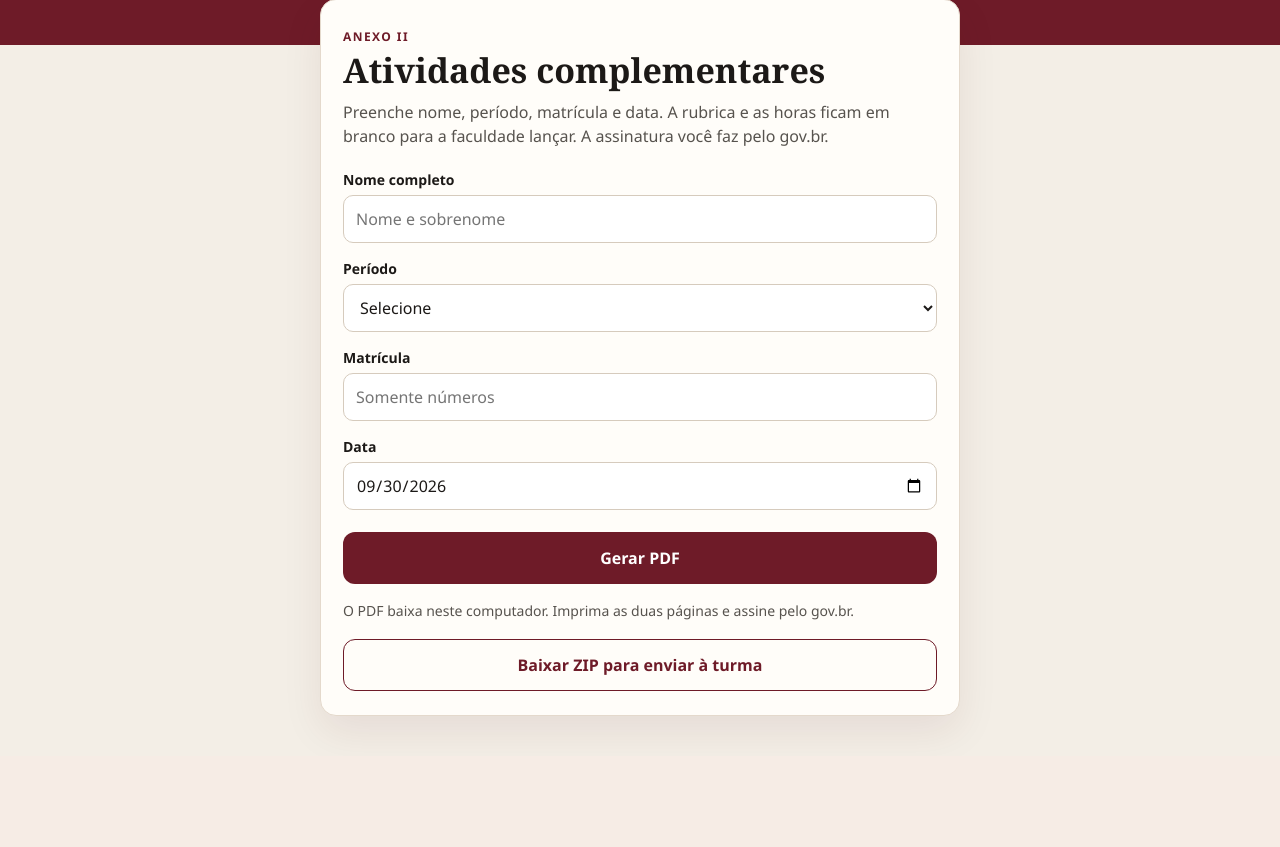
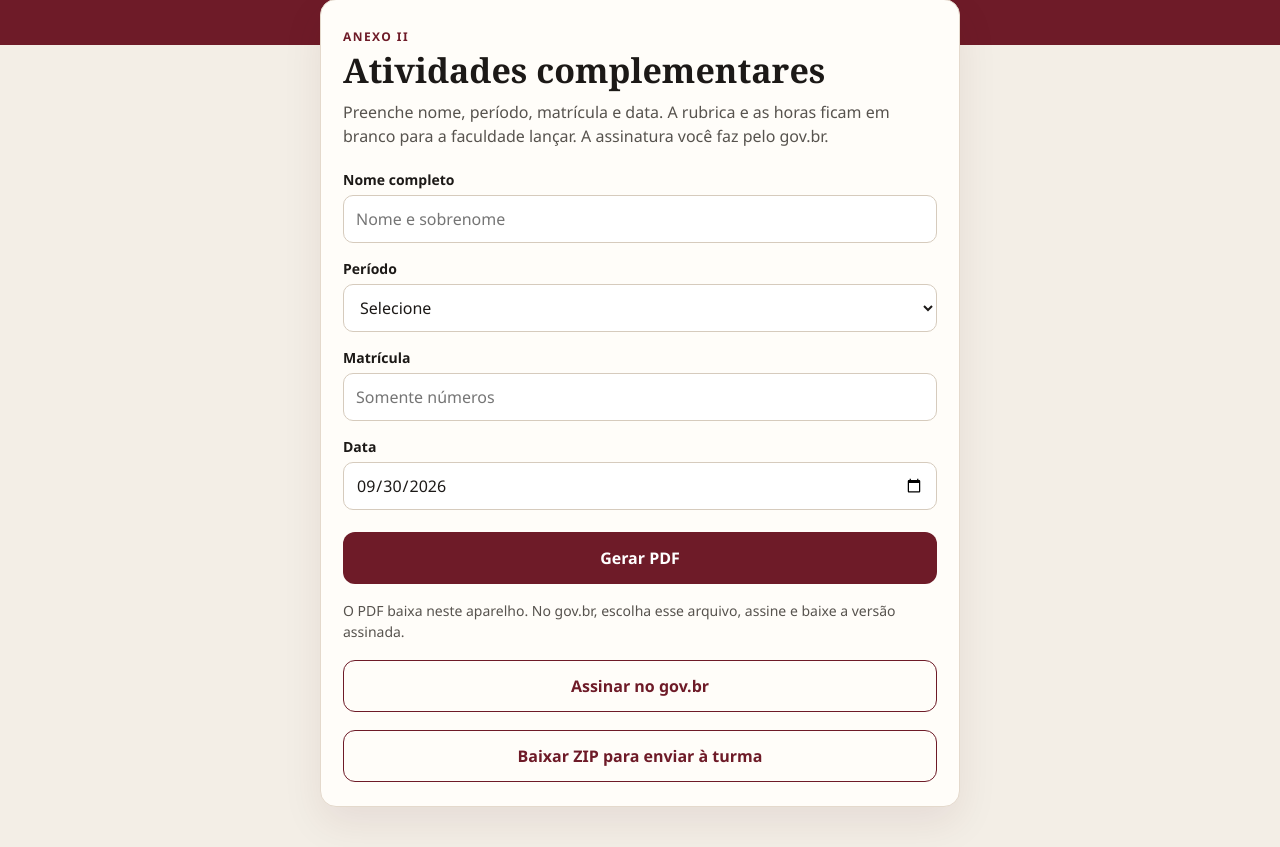
Before and after one commit to HelioMattos/atividades-complementares, a FastAPI app: page / in a window 1280 px wide. Shown: the part 103-950 px from the top of the page. Before the commit the page ends 827 px from the top, so only its background shows below. Run offline with FastAPI, Linux system fonts and the light colour scheme.

Commit message:
Abre o portal oficial do gov.br para assinar o PDF.

```diff
--- a/index.html
+++ b/index.html
@@ -57,7 +57,8 @@
       <button type="submit" id="gerar">Gerar PDF</button>
     </form>
 
-    <p class="nota">O PDF baixa neste aparelho. Imprima as duas páginas e assine pelo gov.br.</p>
+    <p class="nota">O PDF baixa neste aparelho. No gov.br, escolha esse arquivo, assine e baixe a versão assinada.</p>
+    <a class="gov" href="https://assinador.iti.br/" target="_blank" rel="noopener noreferrer">Assinar no gov.br</a>
   </main>
 
   <script src="vendor/pdf-lib.min.js"></script>
--- a/static/estilo.css
+++ b/static/estilo.css
@@ -140,7 +140,7 @@ button:disabled {
 
 .nota { margin-top: 16px; font-size: 14px; }
 
-.baixar {
+.baixar, .gov {
   display: block;
   margin-top: 18px;
   padding: 14px 16px;
@@ -152,7 +152,7 @@ button:disabled {
   text-decoration: none;
 }
 
-.baixar:hover { background: #f8efe8; }
+.baixar:hover, .gov:hover { background: #f8efe8; }
 
 @media (max-width: 640px) {
   body { background: linear-gradient(180deg, var(--vinho) 0 132px, var(--papel) 132px); }
--- a/templates/index.html
+++ b/templates/index.html
@@ -56,7 +56,8 @@
       <button type="submit">Gerar PDF</button>
     </form>
 
-    <p class="nota">O PDF baixa neste computador. Imprima as duas páginas e assine pelo gov.br.</p>
+    <p class="nota">O PDF baixa neste aparelho. No gov.br, escolha esse arquivo, assine e baixe a versão assinada.</p>
+    <a class="gov" href="https://assinador.iti.br/" target="_blank" rel="noopener noreferrer">Assinar no gov.br</a>
     <a class="baixar" href="/baixar-sistema">Baixar ZIP para enviar à turma</a>
   </main>
 </body>
```
